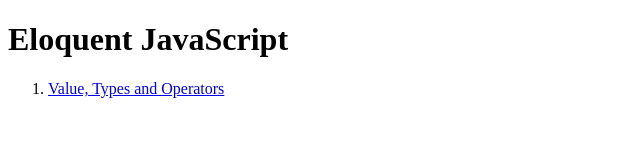
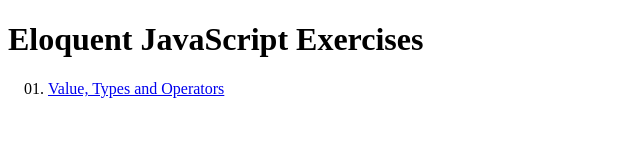
Before and after one commit to ThomasEgMatthiesen/eloquent-javascript-exercises, a plain HTML site: page index.html in a window 1280 px wide. Shown: the whole page, without its empty margins (0-640 px from the left). Drawn offline with Linux system fonts and the light colour scheme.

Commit message:
Added css and title tag

```diff
--- a/index.html
+++ b/index.html
@@ -3,9 +3,11 @@
     <head>
         <meta charset="utf-8">
         <meta name="viewport" content="width=device-width, initial-scale=1">
+        <title>Eloquent JavaScript Exercises</title>
+        <link rel="stylesheet" href="main.css">
     </head>
     <body>
-        <h1>Eloquent JavaScript</h1>
+        <h1>Eloquent JavaScript Exercises</h1>
         <ol>
             <li><a href="/01-values-types-and-operators/values-types-and-operators.html">Value, Types and Operators</a></li>
         </ol>
--- /dev/null
+++ b/main.css
@@ -0,0 +1,3 @@
+ol {
+    list-style-type: decimal-leading-zero;
+}
```
Also changed, not shown: 01-values-types-and-operators/values-types-and-operators.html (+1 -0 lines).
